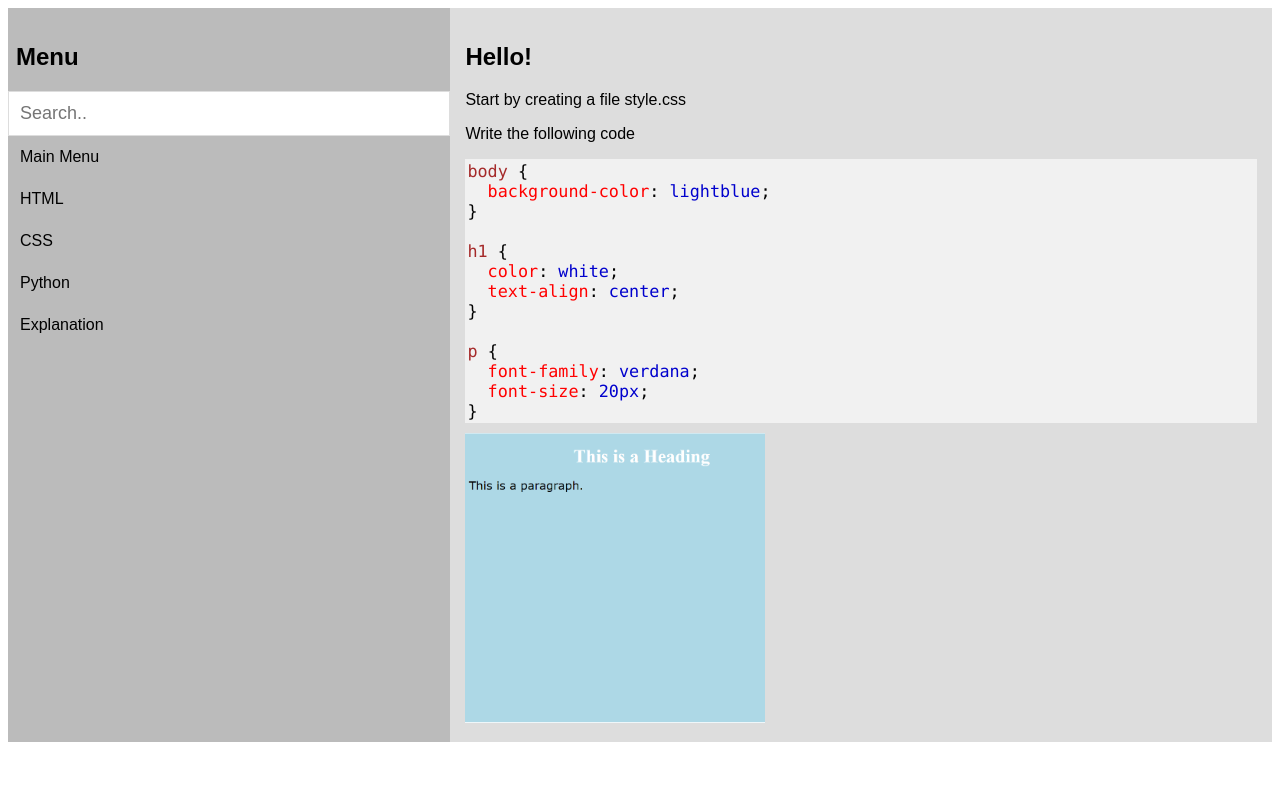
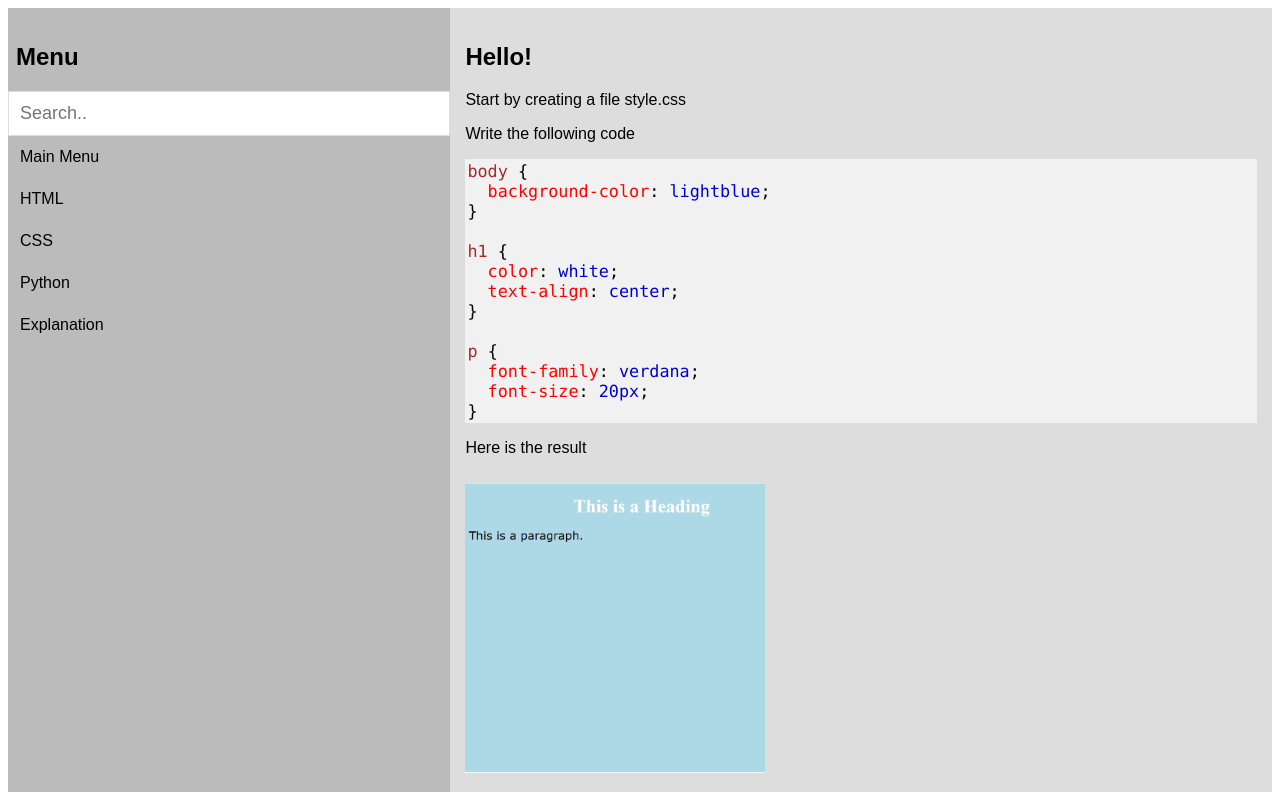
Before and after one commit to coolcoder286/Programming-Spot, a plain HTML site: page css.html in a window 1280 px wide. Drawn offline with Linux system fonts and the light colour scheme.

Commit message:
Minor Changes

```diff
--- a/css.html
+++ b/css.html
@@ -101,6 +101,7 @@ p
 font-family<span class="csspropertyvaluecolor" style="color:mediumblue"><span class="cssdelimitercolor" style="color:black">:</span> verdana<span class="cssdelimitercolor" style="color:black">;</span></span><br>
 &nbsp;&nbsp;font-size<span class="csspropertyvaluecolor" style="color:mediumblue"><span class="cssdelimitercolor" style="color:black">:</span> 20px<span class="cssdelimitercolor" style="color:black">;</span></span><br>
 </span><span class="cssdelimitercolor" style="color:black">}</span> </span></div>
+<p>Here is the result</p>
 <img src="images/3.png" alt="CSS RESULTS" style="width: 300px; height: 300px;padding-top: 10px;">
 </div>
 </div>
```
